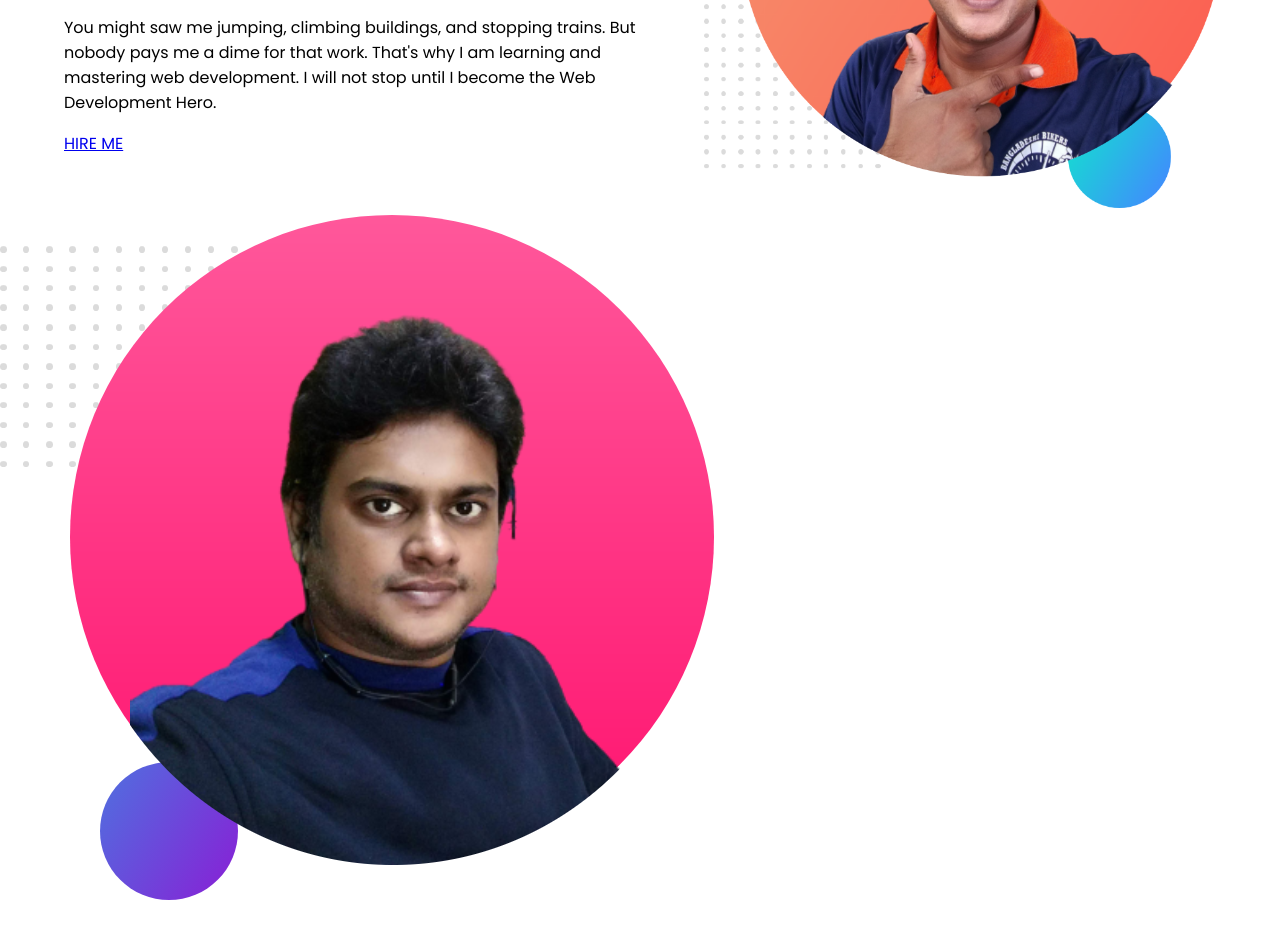
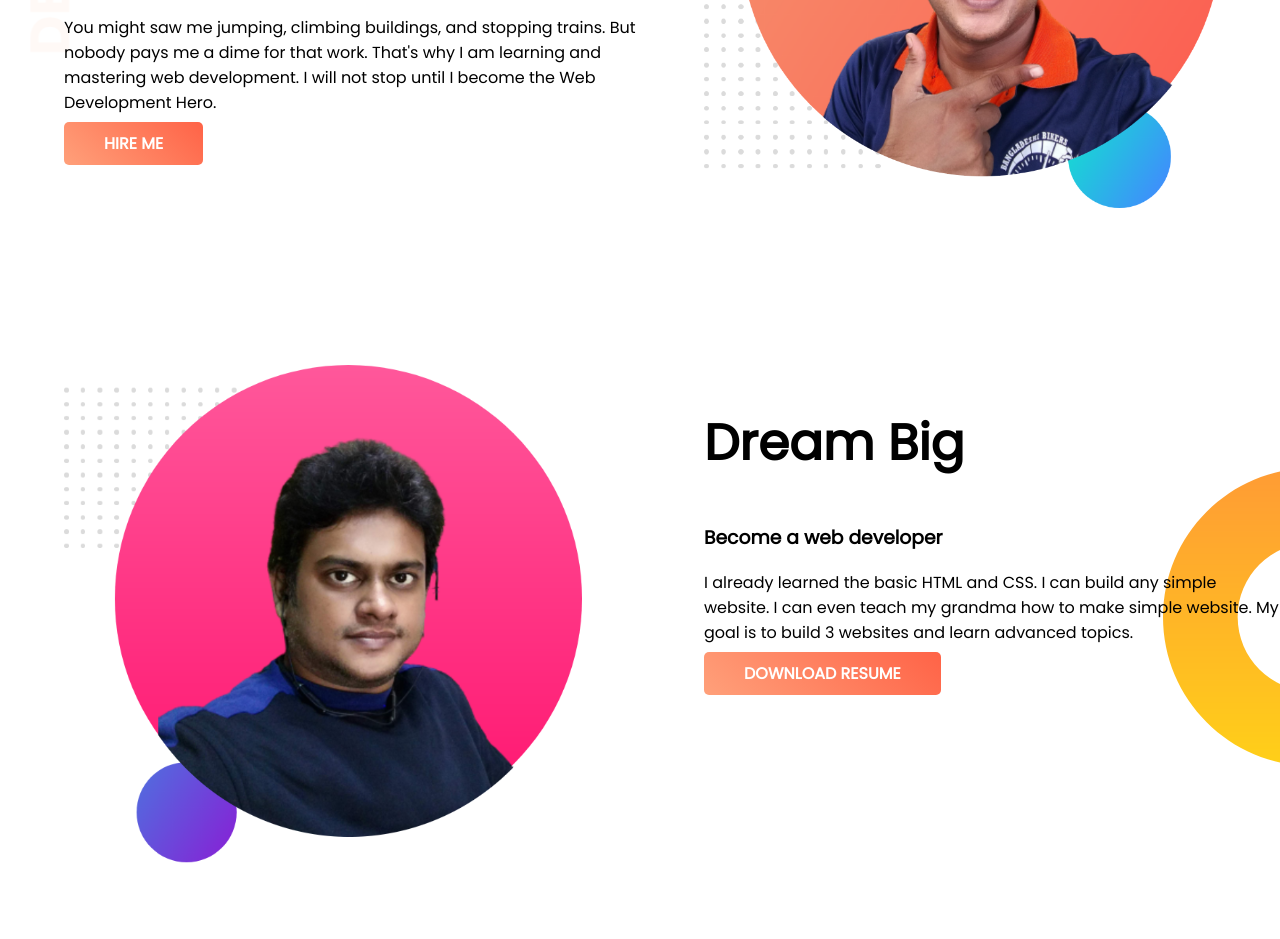
Before and after one commit to TitasKanti/developer-portfolio, a plain HTML site: page index.html in a window 1280 px wide. Shown: the part 307-1246 px from the top of the page. Before the commit the page ends 1215 px from the top, so only its background shows below. Drawn offline with Linux system fonts and the light colour scheme.

Commit message:
dream-big

```diff
--- a/index.html
+++ b/index.html
@@ -13,7 +13,7 @@
 </head>
 
 <body>
-    <section>
+    <section class="top-banner">
         <div class="half-width">
             <h1>Welcome To</h1>
             <h1><span class="clrorange">Titas Pondit</span> World</h1>
@@ -25,7 +25,8 @@
                 Development
                 Hero.
             </p>
-            <a class="" href="https://www.linkedin.com/in/titas-kanti-pondit-963903216/" target="_blank">HIRE ME</a>
+            <a class="link-button" href="https://www.linkedin.com/in/titas-kanti-pondit-963903216/" target="_blank">HIRE
+                ME</a>
         </div>
 
         <div class="half-width">
@@ -33,12 +34,20 @@
         </div>
     </section>
 
-    <section>
-        <div>
+    <section class="dream-big">
+        <div class="half-width">
             <img src="images/myprt2.png" alt="image2">
         </div>
 
-        <div>
+        <div class="half-width">
+            <h1>Dream Big</h1>
+            <h3>Become a web developer</h3>
+            <P>
+                I already learned the basic HTML and CSS. I can build any simple website. I can even teach my grandma
+                how to
+                make simple website. My goal is to build 3 websites and learn advanced topics.
+            </P>
+            <a class="link-button" target="_blank" href="">DOWNLOAD RESUME</a>
         </div>
     </section>
 </body>
--- a/style.css
+++ b/style.css
@@ -10,6 +10,7 @@ h1{
 }
 section{
     display: flex;
+    margin-bottom: 150px;
 }
 .half-width{
     width: 50%;
@@ -30,3 +31,8 @@ section{
     background-image: url(images/top-banner.png);
     background-repeat: no-repeat;
 }
+.dream-big{
+    background-image: url(images/dream-bg.png);
+    background-repeat: no-repeat;
+    background-position: right;
+}
```
